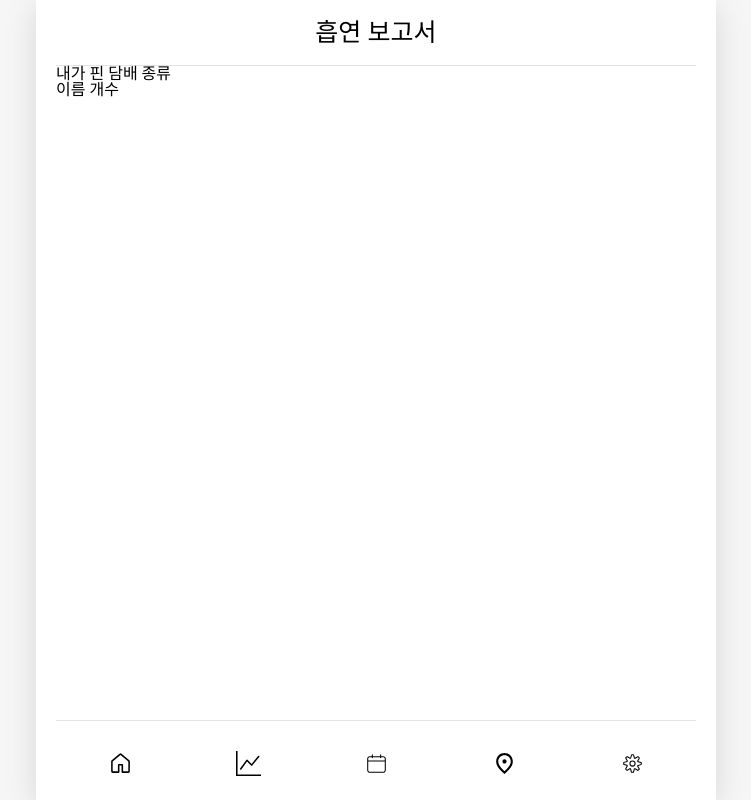
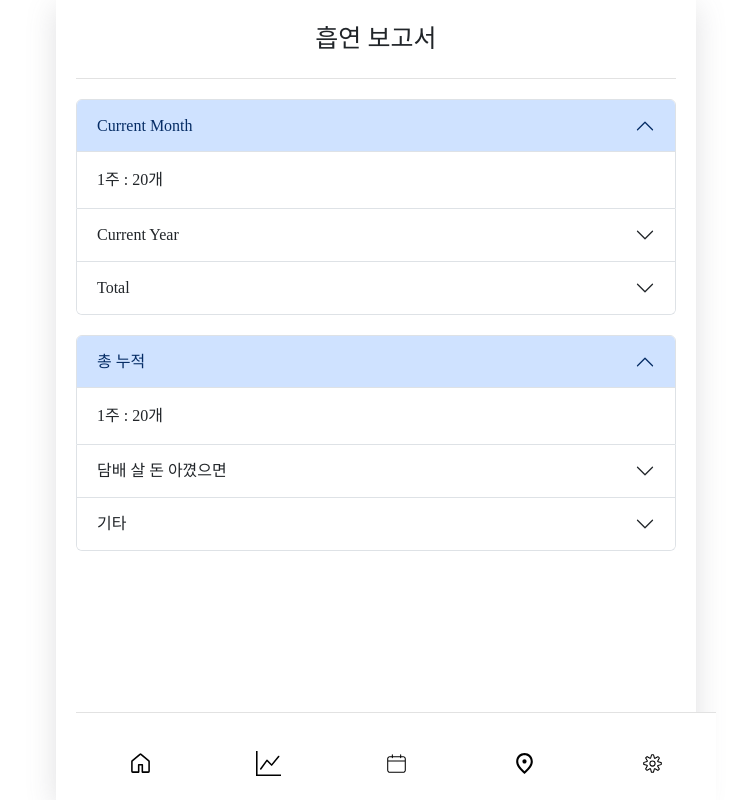
Before and after one commit to moko0428/smokediary, a React (Create React App) app: page /report in a window 1280 px wide. Shown: the whole page, without its empty margins (264-1015 px from the left). Built offline with nearby package versions, Linux system fonts and the light colour scheme.

Commit message:
feat: Report - react-bootstrap 적용 및 아코디언 추가

```diff
--- a/package.json
+++ b/package.json
@@ -10,8 +10,10 @@
     "@testing-library/jest-dom": "^5.17.0",
     "@testing-library/react": "^13.4.0",
     "@testing-library/user-event": "^13.5.0",
+    "bootstrap": "^5.3.3",
     "date-fns": "^3.3.1",
     "react": "^18.2.0",
+    "react-bootstrap": "^2.10.1",
     "react-dom": "^18.2.0",
     "react-icons": "^5.0.1",
     "react-router-dom": "^6.22.0",
--- a/src/components/Counter.js
+++ b/src/components/Counter.js
@@ -9,7 +9,7 @@ const Counter = () => {
   const [isClick, setIsClick] = useState(false);
 
   const date = new Date();
-
+  console.log("data", data);
   const Counter = () => {
     const created_date = date.getTime();
     onCreate(created_date, data + 1);
--- a/src/routes/Report.js
+++ b/src/routes/Report.js
@@ -1,6 +1,8 @@
 import { useContext, useEffect } from "react";
 import Header from "../components/Header";
 import { SmokeStateContext } from "../App";
+import "bootstrap/dist/css/bootstrap.min.css";
+import Accordion from "react-bootstrap/Accordion";
 
 const Report = () => {
   const smokeData = useContext(SmokeStateContext);
@@ -8,15 +10,43 @@ const Report = () => {
     const titleElement = document.getElementsByTagName("title")[0];
     titleElement.innerHTML = `연흡 | 보고서`;
   }, []);
+
   return (
-    <div>
+    <div className="Report">
       <Header title={"흡연 보고서"} />
-      <div>
-        <div>
-          <h2>내가 핀 담배 종류</h2>
-          <span>이름 개수</span>
-        </div>
-      </div>
+      <Accordion className="Report_accordion" defaultActiveKey={"0"}>
+        <Accordion.Item eventKey="0">
+          <Accordion.Header>Current Month</Accordion.Header>
+          <Accordion.Body>1주 : 20개</Accordion.Body>
+        </Accordion.Item>
+
+        <Accordion.Item eventKey="1">
+          <Accordion.Header>Current Year</Accordion.Header>
+          <Accordion.Body>1주 : 20개</Accordion.Body>
+        </Accordion.Item>
+
+        <Accordion.Item eventKey="2">
+          <Accordion.Header>Total</Accordion.Header>
+          <Accordion.Body>1주 : 20개</Accordion.Body>
+        </Accordion.Item>
+      </Accordion>
+
+      <Accordion className="Report_accordion" defaultActiveKey={"0"}>
+        <Accordion.Item eventKey="0">
+          <Accordion.Header>총 누적</Accordion.Header>
+          <Accordion.Body>1주 : 20개</Accordion.Body>
+        </Accordion.Item>
+
+        <Accordion.Item eventKey="1">
+          <Accordion.Header>담배 살 돈 아꼈으면</Accordion.Header>
+          <Accordion.Body>람보르기니 우르스 약 2억9천만원 </Accordion.Body>
+        </Accordion.Item>
+
+        <Accordion.Item eventKey="2">
+          <Accordion.Header>기타</Accordion.Header>
+          <Accordion.Body>기타</Accordion.Body>
+        </Accordion.Item>
+      </Accordion>
     </div>
   );
 };
--- a/src/styles/App.css
+++ b/src/styles/App.css
@@ -279,7 +279,9 @@ svg {
 
   animation: spinner 0.6s linear infinite;
 }
-
+.not-valid {
+  color: #ececec;
+}
 .Calendar {
   display: flex;
   flex-direction: column;
@@ -343,3 +345,7 @@ svg {
 .row {
   display: flex;
 }
+
+.Report_accordion {
+  margin-top: 20px;
+}
```
Also changed, not shown: 1 other file (tests, documents, lock files or other folders).
